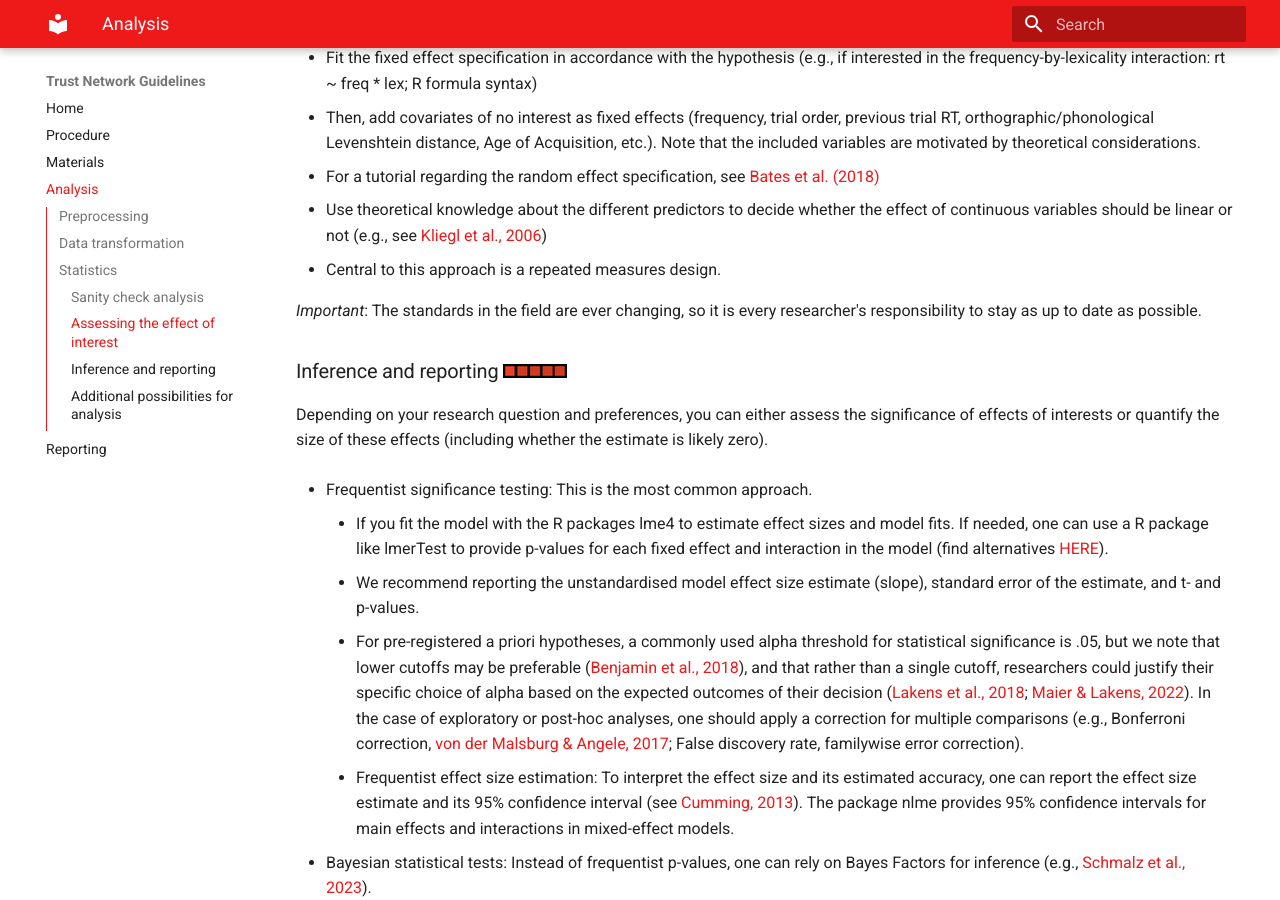
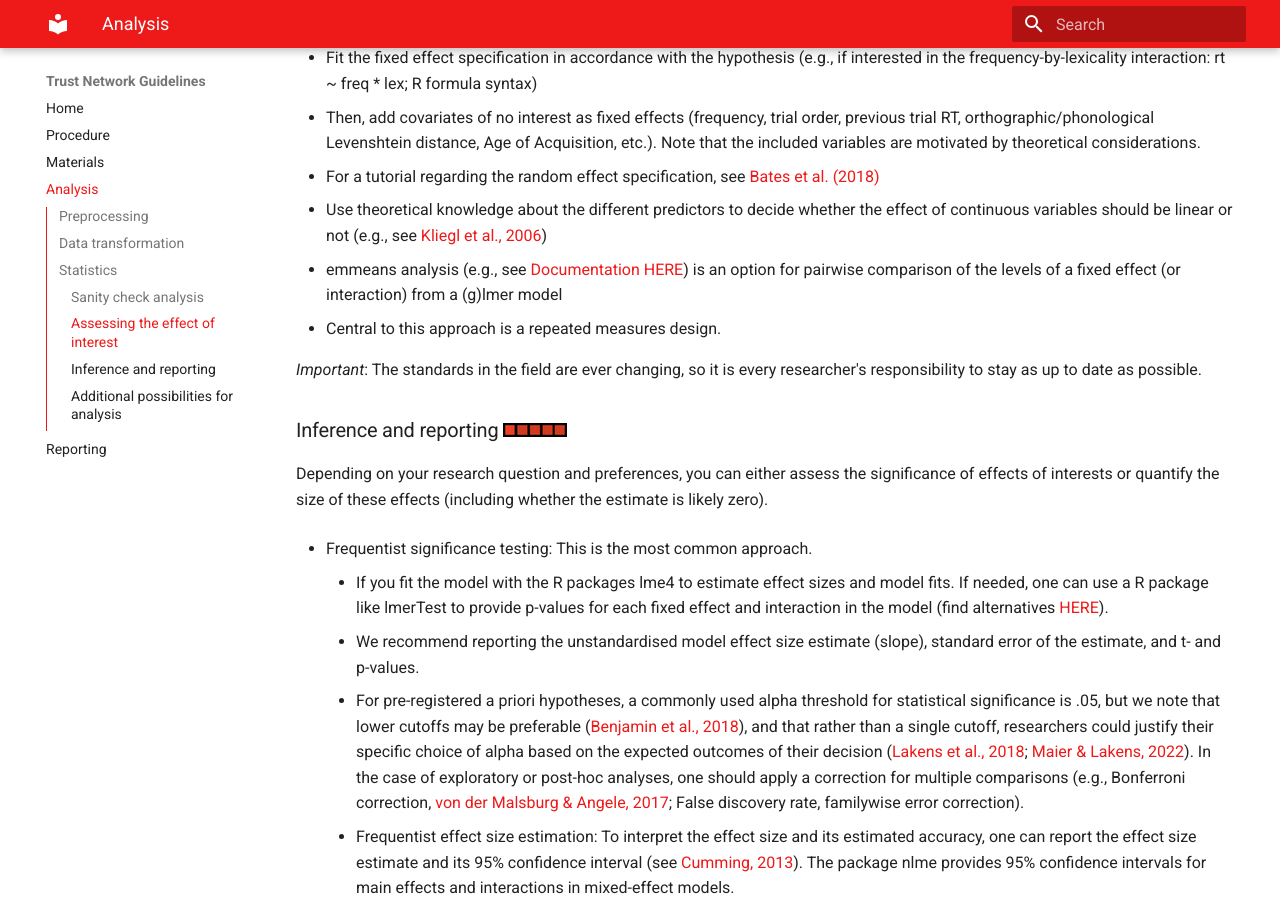
Before and after one commit to cwdeee/trust-network-guidelines, an MkDocs documentation site: the page built from docs/analysis.md, in a window 1280 px wide and 900 px high, scrolled down 2414 px. Built offline with MkDocs 1.6.1 and Material for MkDocs 9.7.7, drawn with Linux system fonts in a browser that asks for light colours.

Commit message:
update analysis

```diff
--- a/docs/analysis.md
+++ b/docs/analysis.md
@@ -61,6 +61,7 @@ If the main effects and interaction are not present, one should troubleshoot the
 - Then, add covariates of no interest as fixed effects (frequency, trial order, previous trial RT, orthographic/phonological Levenshtein distance, Age of Acquisition, etc.). Note that the included variables are motivated by theoretical considerations.
 - For a tutorial regarding the random effect specification, see [Bates et al. (2018)](https://doi.org/10.48550/arXiv.1506.04967)
 - Use theoretical knowledge about the different predictors to decide whether the effect of continuous variables should be linear or not (e.g., see [Kliegl et al., 2006](https://doi.org/10.1037/0096-3445.135.1.12))
+- emmeans analysis (e.g., see [Documentation HERE](https://rvlenth.github.io/emmeans/index.html)) is an option for pairwise comparison of the levels of a fixed effect (or interaction) from a (g)lmer model
 - Central to this approach is a repeated measures design.
 
 *Important*: The standards in the field are ever changing, so it is every researcher's responsibility to stay as up to date as possible.
```
